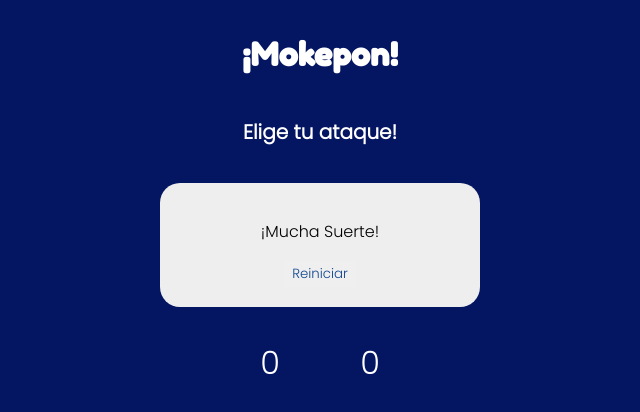
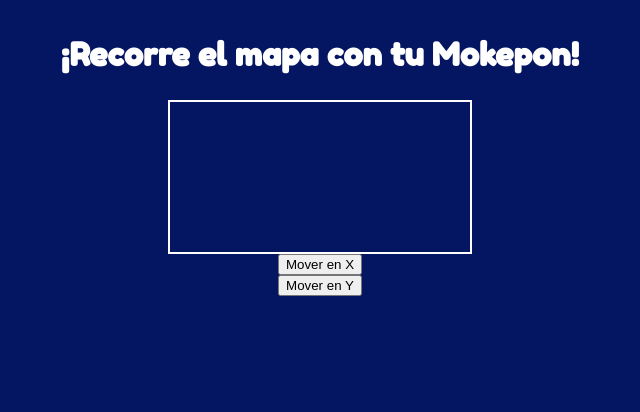
Before and after one commit to oteroweb/Mokepon, a plain HTML site: page index.html in a window 1280 px wide. Both pictures are taken after a click on the button "Seleccionar". Shown: the whole page, without its empty margins (320-960 px from the left). Drawn offline with Linux system fonts and the light colour scheme.

Commit message:
Clase 61 y 62

```diff
--- a/index.html
+++ b/index.html
@@ -17,6 +17,13 @@
         </div>
 
         <button id="btnMascota">Seleccionar</button>
+    </section>
+
+    <section id="verMapa">
+        <h1 class="titulo">¡Recorre el mapa con tu Mokepon!</h1>
+        <canvas id="mapa"> </canvas>
+        <button onclick="moverCapipepoX()">Mover en X</button>
+        <button onclick="moverCapipepoY()">Mover en Y</button>
     </section>
 
     <section id="seleccionarAtaque">
--- a/js/codigo.js
+++ b/js/codigo.js
@@ -1,24 +1,19 @@
 const seccionAtaque = document.getElementById("seleccionarAtaque");
 const btnMascotaJugador = document.getElementById("btnMascota");
-
 const btnReiniciar = document.getElementById("btnReiniciar");
-
 const seccionMascotas = document.getElementById("seleccionMascota");
-
 const spanMascotaJugador = document.getElementById("tuMascota");
-
 const spanMascotaEnemigo = document.getElementById("mascotaEnemigo");
-
 const spanVidasJugador = document.getElementById("vida-jugador");
 const spanVidaEnemigo = document.getElementById("vida-enemigo");
-
 const sectionLog = document.getElementById("resultado");
 const ataqueDelJugador = document.getElementById("ataqueDelJugador");
 const ataquesEnemigo = document.getElementById("ataquesEnemigo");
-
 const contenedorTarjetas = document.getElementById("contenedorTarjetas");
 const contenedorAtaques = document.getElementById("contenedorAtaques")
-
+const sectionVerMapa = document.getElementById("verMapa");
+const mapa = document.getElementById("mapa");
+let lienzo = mapa.getContext("2d");
 let mokepones = [];
 let ataqueJugador = [];
 let ataqueEnemigoAleatorio = [];
@@ -42,12 +37,18 @@ let indexAtaqueEnemigo;
 let indexAtaqueJugador;
 
 class Mokepon {
-    constructor(nombre, foto, vida, id) {
+    constructor(nombre, foto, vida, id,) {
         this.nombre = nombre;
         this.foto = foto;
         this.vida = vida;
         this.ataques = [];
         this.id = id;
+        this.x = 20;
+        this.y = 30;
+        this.alto = 80;
+        this.ancho = 80;
+        this.mapaFoto = new Image();
+        this.mapaFoto.src = foto;
     }
 }
 
@@ -86,7 +87,7 @@ langostelvis.ataques.push(
     { nombre: "🔥", id: "btnFuego" },
     { nombre: "💦", id: "btnAgua" },
     { nombre: "🌱", id: "btnTierra" },
-)
+);
 pydos.ataques.push(
     { nombre: "🌱", id: "btnTierra" },
     { nombre: "🌱", id: "btnTierra" },
@@ -106,7 +107,6 @@ tucapalma.ataques.push(
 mokepones.push(hipodoge, capipepo, ratigueya, langostelvis, pydos, tucapalma);
 
 function iniciarJuego() {
-    seccionAtaque.style.display = "none";
     mokepones.forEach((mokepon) => {
         opcionDeMokepones = `
         <input type="radio" value=${mokepon.nombre} name="mascota" id=${mokepon.id} />
@@ -121,17 +121,21 @@ function iniciarJuego() {
         inpLangostelvis = document.getElementById("btnLangostelvis");
         inpPydos = document.getElementById("btnPydos");
         inpTucapalma = document.getElementById("btnTucapalma");
+
     });
-
+    seccionAtaque.style.display = "none";
     //DECLARACION BOTONES MASCOTAS
     btnMascotaJugador.addEventListener("click", seleccionMascotaJugador);
-
     btnReiniciar.addEventListener("click", reiniciar);
     /* btnReiniciar.style.display = "none"; */
+    sectionVerMapa.style.display = "none";
+
 }
 function seleccionMascotaJugador() {
-    seccionAtaque.style.display = "flex";
+    /* seccionAtaque.style.display = "flex"; */
     seccionMascotas.style.display = "none";
+    sectionVerMapa.style.display ="flex";
+
     if (inpHipodogue.checked) {
         mascotaJugador = inpHipodogue.value;
         spanMascotaJugador.innerHTML = inpHipodogue.value;
@@ -276,6 +280,24 @@ function revisarVidas() {
          finJuego("¡Perdiste este combate!");
     }
 }
+
+function pintarPersonaje(){
+    lienzo.clearRect(0,0, mapa.width, mapa.height);
+    lienzo.drawImage(
+        capipepo.mapaFoto, capipepo.x, capipepo.y, capipepo.ancho, capipepo.alto
+    );
+}
+
+function moverCapipepoX(){
+    capipepo.x += 5;
+    pintarPersonaje();
+}
+
+function moverCapipepoY(){
+    capipepo.y += 5;
+    pintarPersonaje();
+}
+
 function reiniciar() {
     location.reload();
 }
--- a/styles.css
+++ b/styles.css
@@ -67,6 +67,19 @@ input:checked + label{
 }
 /*FIN PANTALLA PRINCIPAL*/
 
+/*CANVA*/
+
+#verMapa{
+    flex-direction: column;
+    align-items: center;
+    justify-content: center;
+}
+#mapa{
+    border: 2px solid white;
+}
+
+/*FIN CANVA*/
+
 /*PANTALLA ATAQUE*/
 #seleccionarAtaque{
     flex-direction: column;
```
